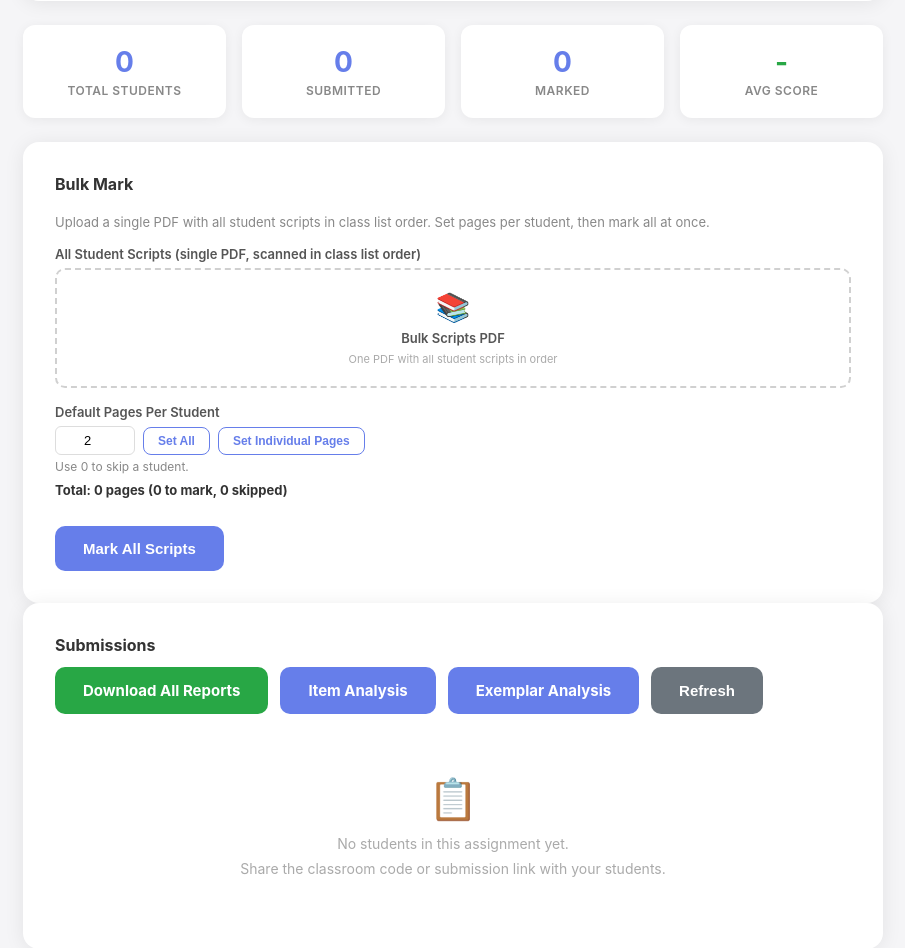
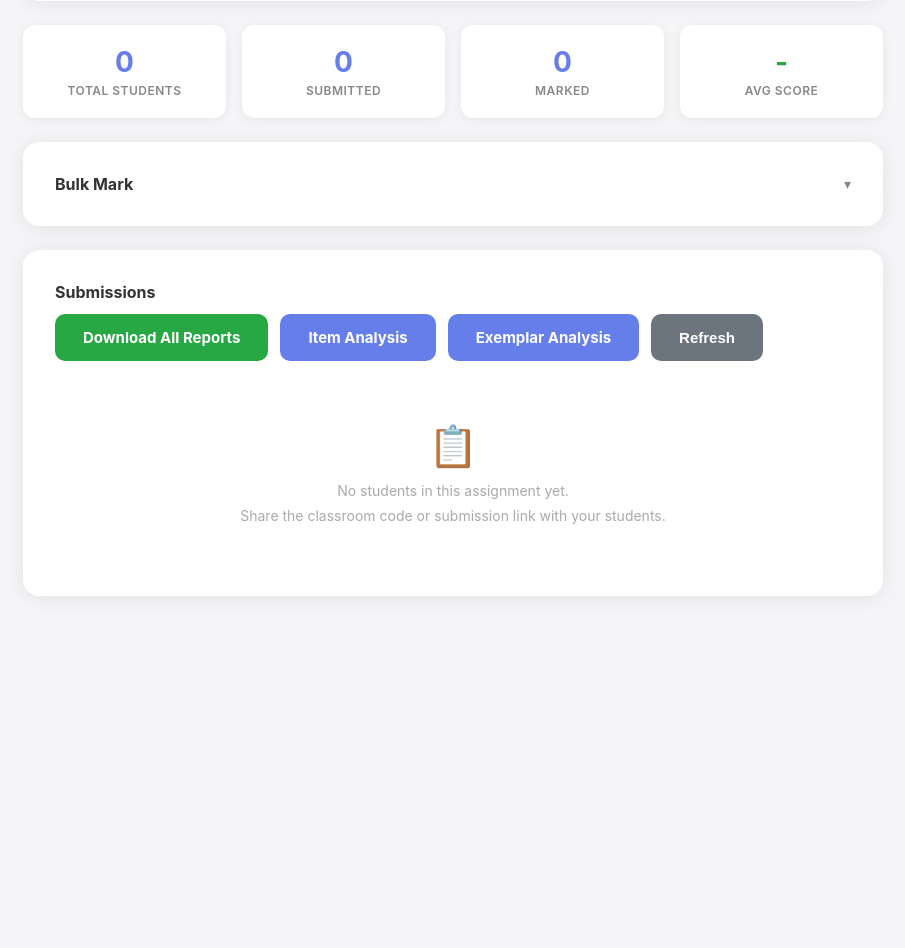
Before and after one commit to twahidin/ai-marking-prototype, a Flask app: template templates/teacher_detail.html in a window 1280 px wide. Shown: the part 431-1379 px from the top of the page, without its empty margins (187-1092 px from the left). After the commit the page ends 955 px from the top, so only its background shows below. Run offline with Flask 3, Linux system fonts and the light colour scheme; the template is opened without the code that fills it, so the values that code supplies are empty; some libraries are stand-ins or nearby versions.

Commit message:
ux(teacher-detail): collapse Bulk Mark into accordion; fix card spacing
Bulk marking is typically run once per assignment, so the card no
longer occupies fixed real estate on every page load. Now a native
<details>/<summary> accordion: collapsed by default (only the title
+ chevron visible), click to expand, click again to collapse. Native
HTML handles keyboard activation and ARIA semantics for free.

Also drops the .bulk-section { margin-bottom: 0 } override so it
inherits the standard .card 24px bottom margin — the gap below the
Bulk Mark card now matches the gap above it.

Co-Authored-By: Claude Opus 4.7 (1M context) <noreply@anthropic.com>

```diff
--- a/templates/teacher_detail.html
+++ b/templates/teacher_detail.html
@@ -112,7 +112,27 @@
     }
     @keyframes pulse { 0%, 100% { opacity: 1; } 50% { opacity: 0.3; } }
 
-    .bulk-section { margin-bottom: 0; }
+    /* Bulk Mark is a collapsible accordion — teachers typically use it
+       once per assignment, so it stays out of the way by default and
+       expands on click. Native <details>/<summary> handles the toggle,
+       keyboard activation, and ARIA semantics for free. */
+    .bulk-section { /* inherits .card { margin-bottom: 24px } so it spaces
+                       evenly from the Submissions card below */ }
+    .bulk-section > summary {
+        cursor: pointer; list-style: none; outline: none;
+        display: flex; align-items: center; justify-content: space-between;
+        gap: 12px; user-select: none;
+    }
+    .bulk-section > summary::-webkit-details-marker { display: none; }
+    .bulk-section > summary::marker { content: ''; }
+    .bulk-section > summary h2 { margin-bottom: 0; }
+    .bulk-section > summary .bulk-chevron {
+        font-size: 14px; color: #888; line-height: 1;
+        transition: transform 0.2s ease;
+    }
+    .bulk-section[open] > summary { margin-bottom: 16px; }
+    .bulk-section[open] > summary .bulk-chevron { transform: rotate(180deg); }
+    .bulk-section > summary:hover .bulk-chevron { color: #555; }
     .bulk-page-input {
         width: 60px; padding: 6px 4px; text-align: center;
         border: 1px solid #ddd; border-radius: 6px; font-size: 13px;
@@ -412,9 +432,12 @@
         <div class="stat-box"><div class="stat-number green" id="avgScore">-</div><div class="stat-label">Avg Score</div></div>
     </div>
 
-    <!-- Bulk Mark Section -->
-    <div class="card bulk-section">
-        <h2>Bulk Mark</h2>
+    <!-- Bulk Mark Section — collapsible accordion, default closed -->
+    <details class="card bulk-section">
+        <summary>
+            <h2>Bulk Mark</h2>
+            <span class="bulk-chevron" aria-hidden="true">▾</span>
+        </summary>
         <p style="font-size:13px;color:#888;margin-bottom:16px;">
             Upload a single PDF with all student scripts in class list order. Set pages per student, then mark all at once.
         </p>
@@ -457,7 +480,7 @@
             <div style="font-weight:600;margin-bottom:6px;">Skipped students (cap reached):</div>
             <ul id="bulkSkippedList" style="margin:0;padding-left:20px;"></ul>
         </div>
-    </div>
+    </details>
 
     <!-- Submissions Table -->
     <div class="card">
```
